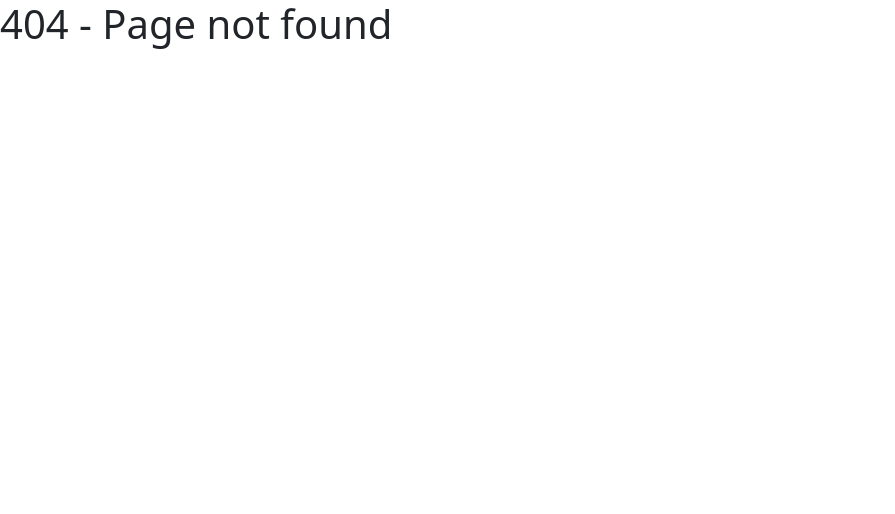
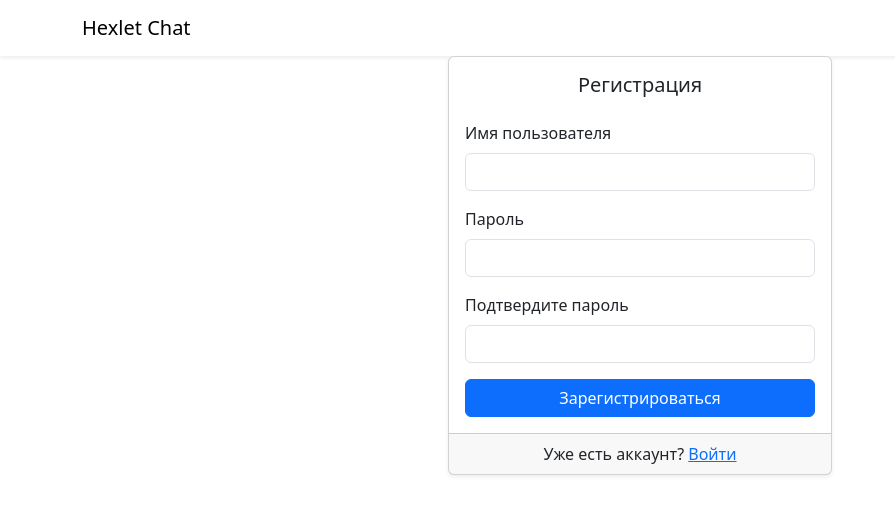
Before and after one commit to aisaenok/frontend-project-12, a React (Vite) app in the folder frontend/: page /signup in a window 1280 px wide. Before the commit this address led to /404. Shown: the top 514 px of the page, without its empty margins (0-895 px from the left). Built offline with nearby package versions, Linux system fonts and the light colour scheme.

Commit message:
Регистрация

```diff
--- a/frontend/src/App.jsx
+++ b/frontend/src/App.jsx
@@ -3,9 +3,13 @@ import ChatPage from './pages/ChatPage.jsx'
 import LoginPage from './pages/LoginPage.jsx'
 import NotFoundPage from './pages/NotFoundPage.jsx'
 import ProtectedRoute from './components/ProtectedRoute.jsx'
+import Header from './components/Header.jsx'
+import SignupPage from './pages/SignupPage.jsx'
 
 function App() {
   return (
+    <>
+      <Header />
       <Routes>
         <Route
           path="/"
@@ -16,9 +20,11 @@ function App() {
           )}
         />
         <Route path="/login" element={<LoginPage />} />
+        <Route path="/signup" element={<SignupPage />} />
         <Route path="/404" element={<NotFoundPage />} />
         <Route path="*" element={<Navigate to="/404" replace />} />
       </Routes>
+    </>
   )
 }
 
--- a/frontend/src/api.js
+++ b/frontend/src/api.js
@@ -1,6 +1,8 @@
 import axios from 'axios'
 
 export const loginRequest = credentials => axios.post('/api/v1/login', credentials)
+
+export const signupRequest = credentials => axios.post('/api/v1/signup', credentials)
 
 export const fetchChatDataRequest = token => axios.get('/api/v1/data', {
   headers: {
--- /dev/null
+++ b/frontend/src/components/Header.jsx
@@ -0,0 +1,36 @@
+import { Link, useNavigate } from 'react-router-dom'
+import { Navbar, Container, Button } from 'react-bootstrap'
+import { useDispatch, useSelector } from 'react-redux'
+import { logOut } from '../slices/authSlice.js'
+import { removeToken, removeUsername } from '../utils/auth.js'
+
+function Header() {
+  const token = useSelector(state => state.auth.token)
+  const dispatch = useDispatch()
+  const navigate = useNavigate()
+
+  const handleLogout = () => {
+    removeToken()
+    removeUsername()
+    dispatch(logOut())
+    navigate('/login', { replace: true })
+  }
+
+  return (
+    <Navbar bg="white" className="shadow-sm">
+      <Container>
+        <Navbar.Brand as={Link} to="/">
+          Hexlet Chat
+        </Navbar.Brand>
+
+        {token && (
+          <Button variant="primary" onClick={handleLogout}>
+            Выйти
+          </Button>
+        )}
+      </Container>
+    </Navbar>
+  )
+}
+
+export default Header
--- a/frontend/src/pages/LoginPage.jsx
+++ b/frontend/src/pages/LoginPage.jsx
@@ -1,5 +1,5 @@
 import { useState } from 'react'
-import { Navigate, useNavigate } from 'react-router-dom'
+import { Link, Navigate, useNavigate } from 'react-router-dom'
 import { useDispatch, useSelector } from 'react-redux'
 import { Formik, Form, Field } from 'formik'
 import { Button, Container, Card, Alert } from 'react-bootstrap'
@@ -98,6 +98,11 @@ function LoginPage() {
             )}
           </Formik>
         </Card.Body>
+        <Card.Footer className="text-center">
+          Нет аккаунта?
+          {' '}
+          <Link to="/signup">Регистрация</Link>
+        </Card.Footer>
       </Card>
     </Container>
   )
--- /dev/null
+++ b/frontend/src/pages/SignupPage.jsx
@@ -0,0 +1,146 @@
+import { useState } from 'react'
+import { Navigate, Link, useNavigate } from 'react-router-dom'
+import { useDispatch, useSelector } from 'react-redux'
+import { Formik, Form, Field } from 'formik'
+import * as yup from 'yup'
+import { Button, Container, Card, Alert } from 'react-bootstrap'
+import { signupRequest } from '../api.js'
+import { setToken, setUsername } from '../utils/auth.js'
+import { logIn } from '../slices/authSlice.js'
+
+const validationSchema = yup.object({
+  username: yup
+    .string()
+    .required('Обязательное поле')
+    .min(3, 'От 3 до 20 символов')
+    .max(20, 'От 3 до 20 символов'),
+  password: yup
+    .string()
+    .required('Обязательное поле')
+    .min(6, 'Не менее 6 символов'),
+  confirmPassword: yup
+    .string()
+    .required('Обязательное поле')
+    .oneOf([yup.ref('password')], 'Пароли должны совпадать'),
+})
+
+function SignupPage() {
+  const navigate = useNavigate()
+  const dispatch = useDispatch()
+  const token = useSelector(state => state.auth.token)
+  const [signupFailed, setSignupFailed] = useState(false)
+
+  if (token) {
+    return <Navigate to="/" replace />
+  }
+
+  const handleSubmit = (values, { setSubmitting }) => {
+    setSignupFailed(false)
+
+    signupRequest({
+      username: values.username,
+      password: values.password,
+    })
+      .then((response) => {
+        const { token: authToken, username } = response.data
+
+        setToken(authToken)
+        setUsername(username)
+
+        dispatch(logIn({
+          token: authToken,
+          username,
+        }))
+
+        navigate('/', { replace: true })
+      })
+      .catch((error) => {
+        if (error.response?.status === 409) {
+          setSignupFailed(true)
+        }
+      })
+      .finally(() => {
+        setSubmitting(false)
+      })
+  }
+
+  return (
+    <Container className="h-100 d-flex justify-content-center align-items-center">
+      <Card className="shadow-sm" style={{ width: '24rem' }}>
+        <Card.Body>
+          <Card.Title className="text-center mb-4">Регистрация</Card.Title>
+
+          {signupFailed && (
+            <Alert variant="danger">
+              Пользователь с таким именем уже существует
+            </Alert>
+          )}
+
+          <Formik
+            initialValues={{ username: '', password: '', confirmPassword: '' }}
+            validationSchema={validationSchema}
+            onSubmit={handleSubmit}
+          >
+            {({ errors, touched, isSubmitting }) => (
+              <Form>
+                <div className="mb-3">
+                  <label htmlFor="username" className="form-label">Имя пользователя</label>
+                  <Field
+                    id="username"
+                    name="username"
+                    type="text"
+                    className={`form-control ${touched.username && errors.username ? 'is-invalid' : ''}`}
+                    autoComplete="username"
+                  />
+                  {touched.username && errors.username && (
+                    <div className="invalid-feedback">{errors.username}</div>
+                  )}
+                </div>
+
+                <div className="mb-3">
+                  <label htmlFor="password" className="form-label">Пароль</label>
+                  <Field
+                    id="password"
+                    name="password"
+                    type="password"
+                    className={`form-control ${touched.password && errors.password ? 'is-invalid' : ''}`}
+                    autoComplete="new-password"
+                  />
+                  {touched.password && errors.password && (
+                    <div className="invalid-feedback">{errors.password}</div>
+                  )}
+                </div>
+
+                <div className="mb-3">
+                  <label htmlFor="confirmPassword" className="form-label">Подтвердите пароль</label>
+                  <Field
+                    id="confirmPassword"
+                    name="confirmPassword"
+                    type="password"
+                    className={`form-control ${touched.confirmPassword && errors.confirmPassword ? 'is-invalid' : ''}`}
+                    autoComplete="new-password"
+                  />
+                  {touched.confirmPassword && errors.confirmPassword && (
+                    <div className="invalid-feedback">{errors.confirmPassword}</div>
+                  )}
+                </div>
+
+                <Button type="submit" variant="primary" className="w-100" disabled={isSubmitting}>
+                  Зарегистрироваться
+                </Button>
+              </Form>
+            )}
+          </Formik>
+        </Card.Body>
+
+        <Card.Footer className="text-center">
+          Уже есть аккаунт?
+          {' '}
+          <Link to="/login">Войти</Link>
+        </Card.Footer>
+      </Card>
+    </Container>
+  )
+}
+
+export default SignupPage
```
Also changed, not shown: 1 other file (tests, documents, lock files or other folders). Lines whose indentation alone changed are shown as unchanged.
